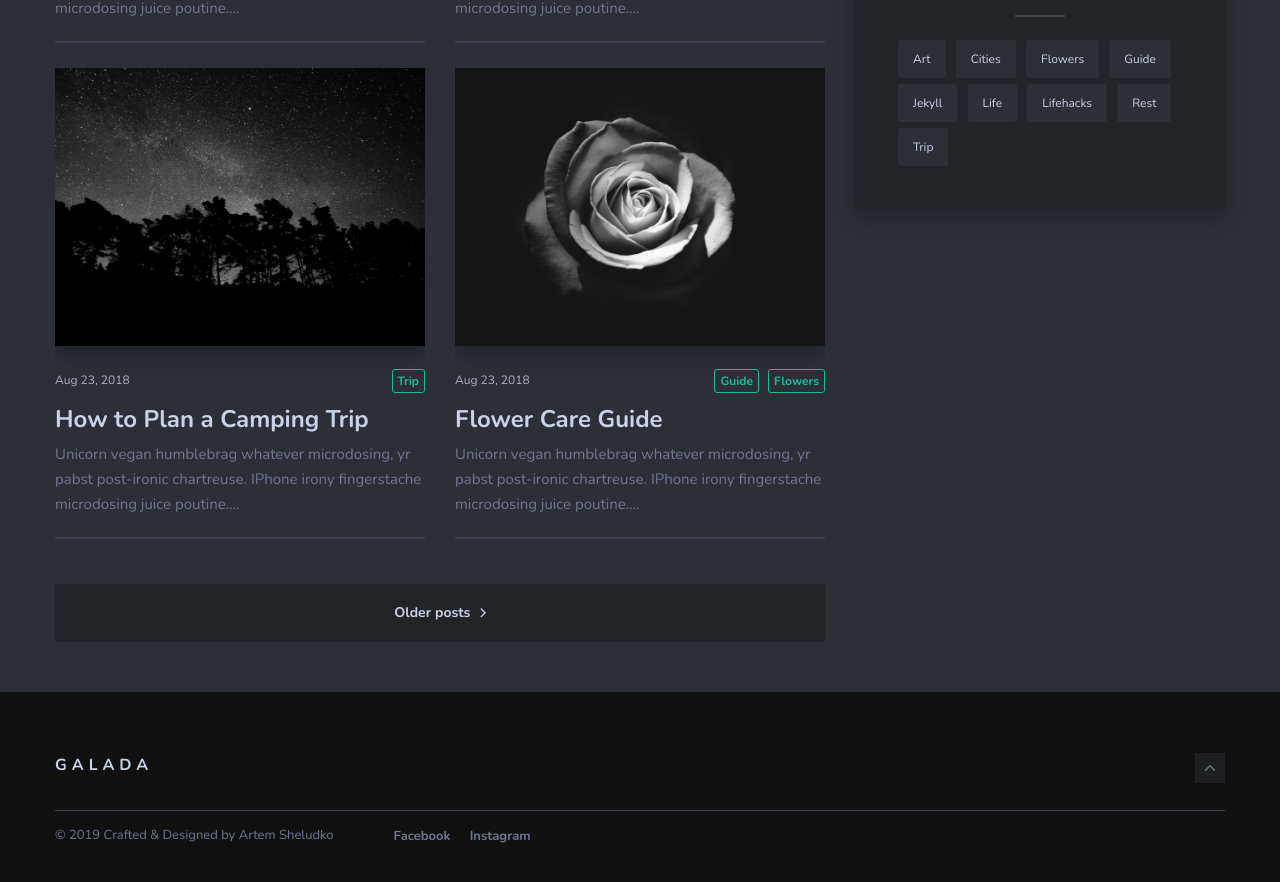
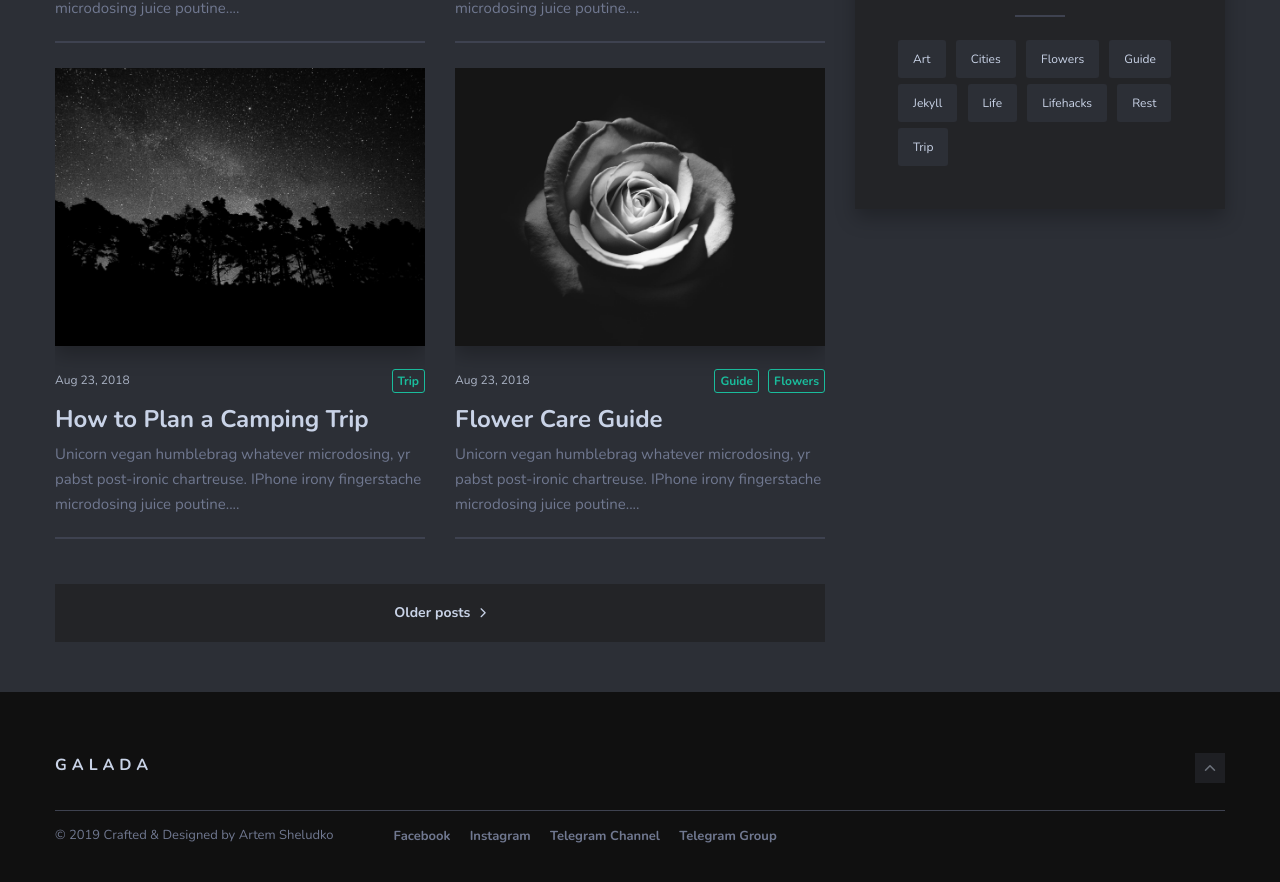
Before and after one commit to sertaopequente/sertaopequente.github.io, a Jekyll site: the page built from index.html, in a window 1280 px wide and 900 px high, scrolled down 1648 px. Shown: the top 882 px of the window. Built offline with Jekyll 4.4.1, drawn with Linux system fonts in a browser that asks for light colours; nearby versions of some CDN libraries; the list of posts is cut into pages by our own code.

Commit message:
Adicionando exibição do canal e do grupo no Telegram

```diff
--- a/_includes/footer.html
+++ b/_includes/footer.html
@@ -26,6 +26,14 @@
               <li><a href="{{ site.instagram }}">Instagram</a></li>
               {% else %} {% endif %}
 
+              {% if site.instagram %}
+              <li><a href="{{ site.telegram_channel }}">Telegram Channel</a></li>
+              {% else %} {% endif %}
+
+              {% if site.instagram %}
+              <li><a href="{{ site.telegram_group }}">Telegram Group</a></li>
+              {% else %} {% endif %}
+
               {% if site.pinterest %}
               <li><a href="{{ site.pinterest }}">Pinterest</a></li>
               {% else %} {% endif %}
--- a/_includes/sidebar.html
+++ b/_includes/sidebar.html
@@ -41,6 +41,18 @@
       {% if site.instagram %}
       <li class="social-profiles-item">
         <a href="{{ site.instagram }}" class="social-profiles-link"><i class="ion ion-logo-instagram"></i></a>
+      </li>
+      {% else %} {% endif %}
+
+      {% if site.telegram_channel %}
+      <li class="social-profiles-item">
+        <a href="{{ site.telegram_channel }}" class="social-profiles-link"><i class="ion ion-md-paper-plane"></i></a>
+      </li>
+      {% else %} {% endif %}
+
+      {% if site.telegram_group %}
+      <li class="social-profiles-item">
+        <a href="{{ site.telegram_channel }}" class="social-profiles-link"><i class="ion ion-md-paper-plane"></i></a>
       </li>
       {% else %} {% endif %}
 
```
